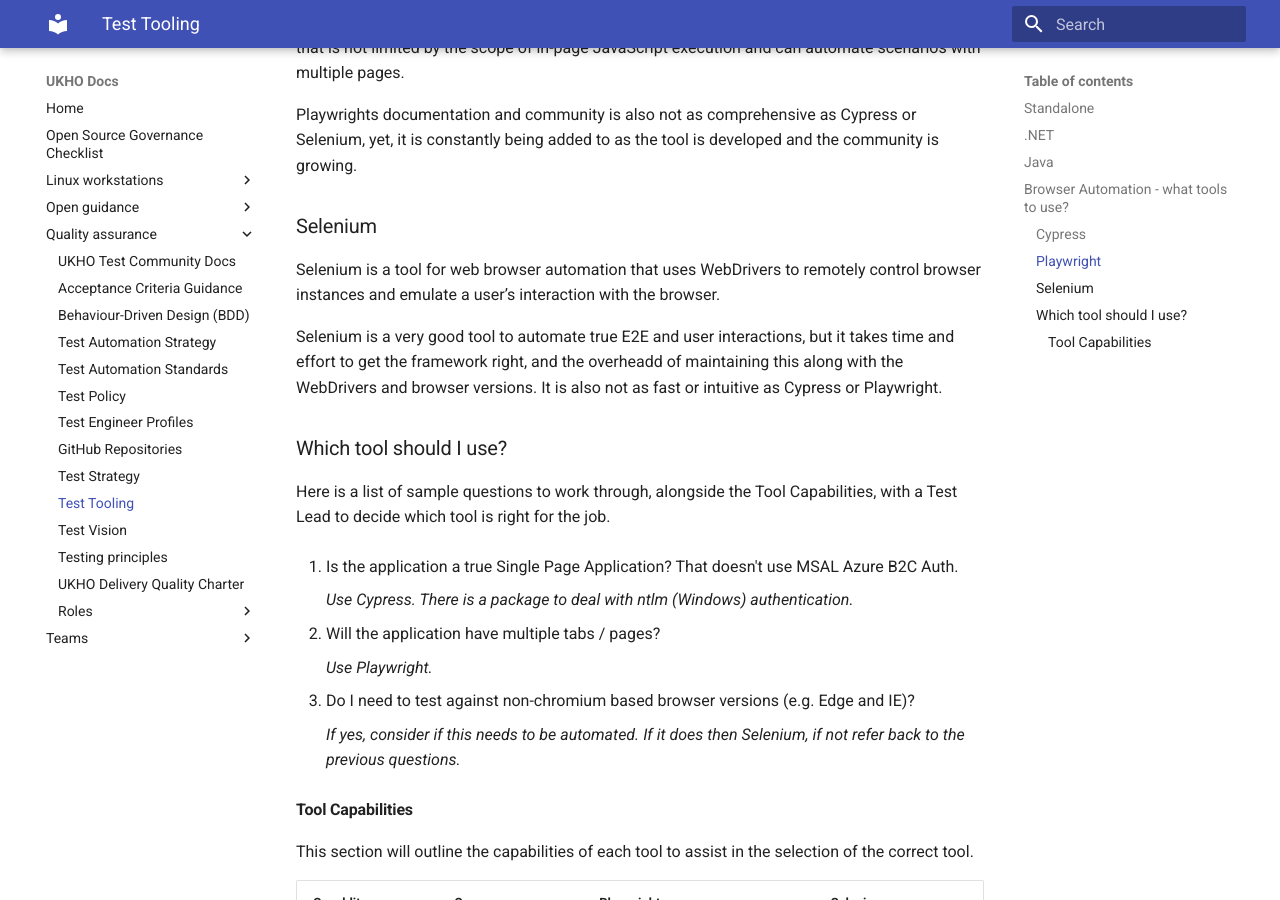
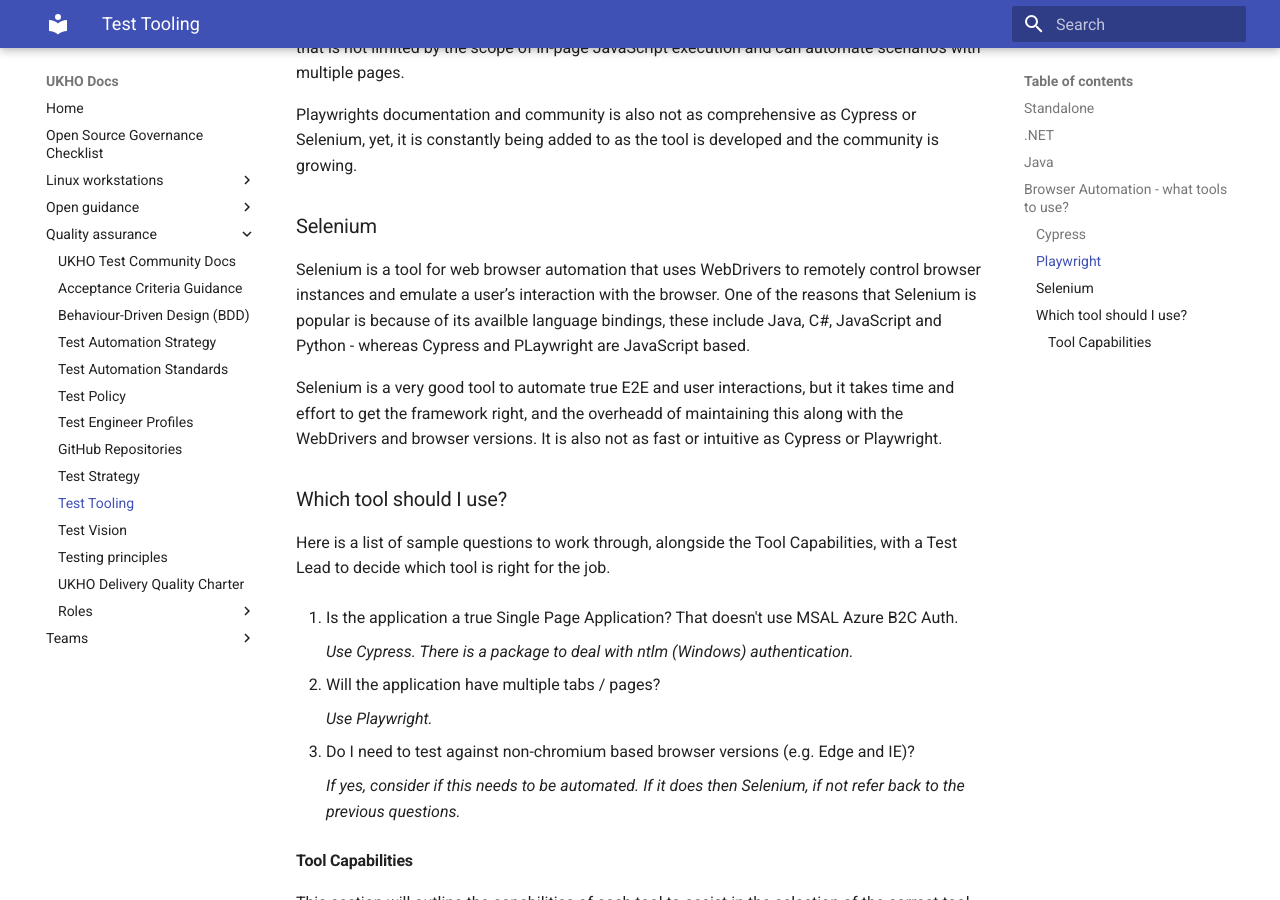
Before and after one commit to UKHO/docs, an MkDocs documentation site: the page built from docs/quality-assurance/test-tooling.md, in a window 1280 px wide and 900 px high, scrolled down 2744 px. Built offline with MkDocs 1.6.1 and Material for MkDocs 9.7.7, drawn with Linux system fonts in a browser that asks for light colours.

Commit message:
Addition of selenium bindings.

```diff
--- a/docs/quality-assurance/test-tooling.md
+++ b/docs/quality-assurance/test-tooling.md
@@ -55,7 +55,7 @@ The core advantage of using Playwright over Cypress is it is an out-of-process a
 Playwrights documentation and community is also not as comprehensive as Cypress or Selenium, yet, it is constantly being added to as the tool is developed and the community is growing.
 
 ### Selenium
-Selenium is a tool for web browser automation that uses WebDrivers to remotely control browser instances and emulate a user’s interaction with the browser.
+Selenium is a tool for web browser automation that uses WebDrivers to remotely control browser instances and emulate a user’s interaction with the browser. One of the reasons that Selenium is popular is because of its availble language bindings, these include Java, C#, JavaScript and Python - whereas Cypress and PLaywright are JavaScript based.
 
 Selenium is a very good tool to automate true E2E and user interactions, but it takes time and effort to get the framework right, and the overheadd of maintaining this along with the WebDrivers and browser versions. It is also not as fast or intuitive as Cypress or Playwright.
 
```
